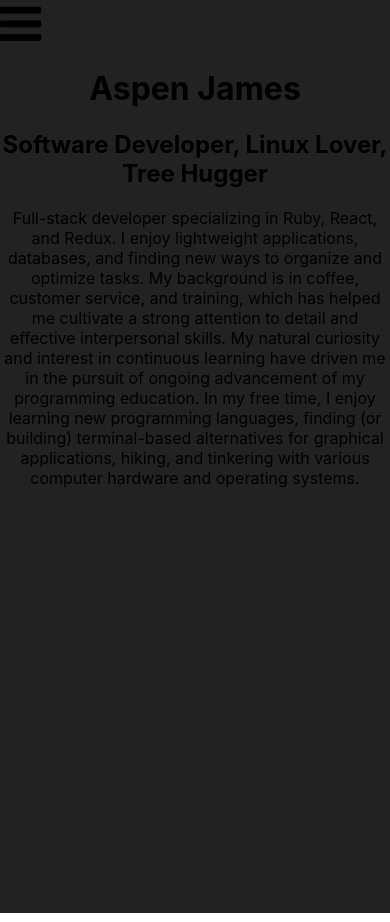
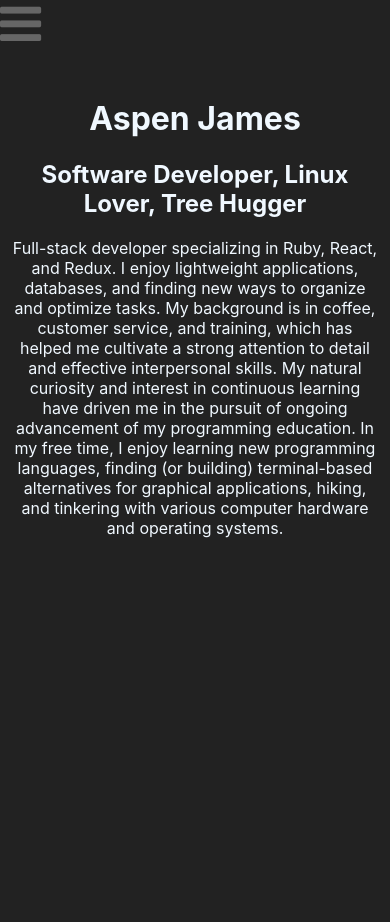
Before and after one commit to AspenJames/portfolio-site, a React (Create React App) app: page / in a window 390 px wide. Built offline with nearby package versions, Linux system fonts and the light colour scheme.

Commit message:
hamburger collapse

```diff
--- a/src/App.css
+++ b/src/App.css
@@ -91,6 +91,9 @@
 	.mainContent {
 		height:  100%;
 		min-height:  100vh;
+		margin-left: 10px;
+		margin-right: 10px;
+		padding-top:  30px;
 	}
 
 	.navBar img {
@@ -126,23 +129,59 @@
 	#navContainer a:not(:first-child) {
 		display: none;
 	}
+
 	#navContainer i {
 		float: left;
 		display: block;
 		font-size: 3em;
+		color: #666;
 	}
-	#navContainer.responsive {position: relative;}
-  #navContainer.responsive i {
-    position: absolute;
-    right: 0;
-    top: 0;
-		display: none;
-  }
+
+	#navContainer.responsive {
+		position: relative;
+		background-color: #333;
+		height: 3em;
+	}
+
+	#navContainer.responsive i {
+		float: left;
+		display: inline-block;
+		font-size: 3em;
+		color: #666;
+	}
+
   #navContainer.responsive a {
     float: none;
-    display: block;
+    display: inline-block;
     text-align: left;
+		font-size: 1.5em;
 		padding-left: 10px;
-		padding-bottom: 10px;
+		padding-bottom: 6px;
+		padding-top: 10px;
   }
+
+	.container p {
+		color: aliceblue;
+		font-size: 1em;
+		line-height: 1.25;
+	}
+
+	.container p a {
+		text-decoration: none;
+		color: aqua;
+	}
+
+	.mainHeading {
+		font-size: 2em;
+		color: aliceblue;
+	}
+
+	.subHeading {
+		font-size: 1.5em;
+		color: aliceblue;
+	}
+
+	#contact {
+		font-size: 1.5em;
+	}
 }
--- a/src/components/NavBar.js
+++ b/src/components/NavBar.js
@@ -1,21 +1,26 @@
-import React from 'react';
+import React, { useState } from 'react';
 import { NavLink } from 'react-router-dom';
 import { profilePhoto } from '../photoSrc';
 
 function NavBar() {
+	const [iconClass, setIconClass] = useState('fa fa-bars');
+
 	const navRef = React.createRef();
 
 	const handleClick = e => {
 		if (!navRef.current.classList.contains('responsive')) {
 			navRef.current.classList.add('responsive');
+			setIconClass('fa fa-times');
 		} else {
 			navRef.current.classList.remove('responsive');
+			setIconClass('fa fa-bars');
 		}
 	}
 
 	const handleNav = _ => {
 		if (navRef.current.classList.contains('responsive')) {
 			navRef.current.classList.remove('responsive');
+			setIconClass('fa fa-bars');
 		}
 	}
 
@@ -34,7 +39,7 @@
 				onClick={handleNav}
 				activeClassName='active'
 				className='navLink'>Contact</NavLink>
-			<i className='fa fa-bars' onClick={handleClick} />
+			<i className={iconClass} onClick={handleClick} />
 		</div>
 	);
 }
```
